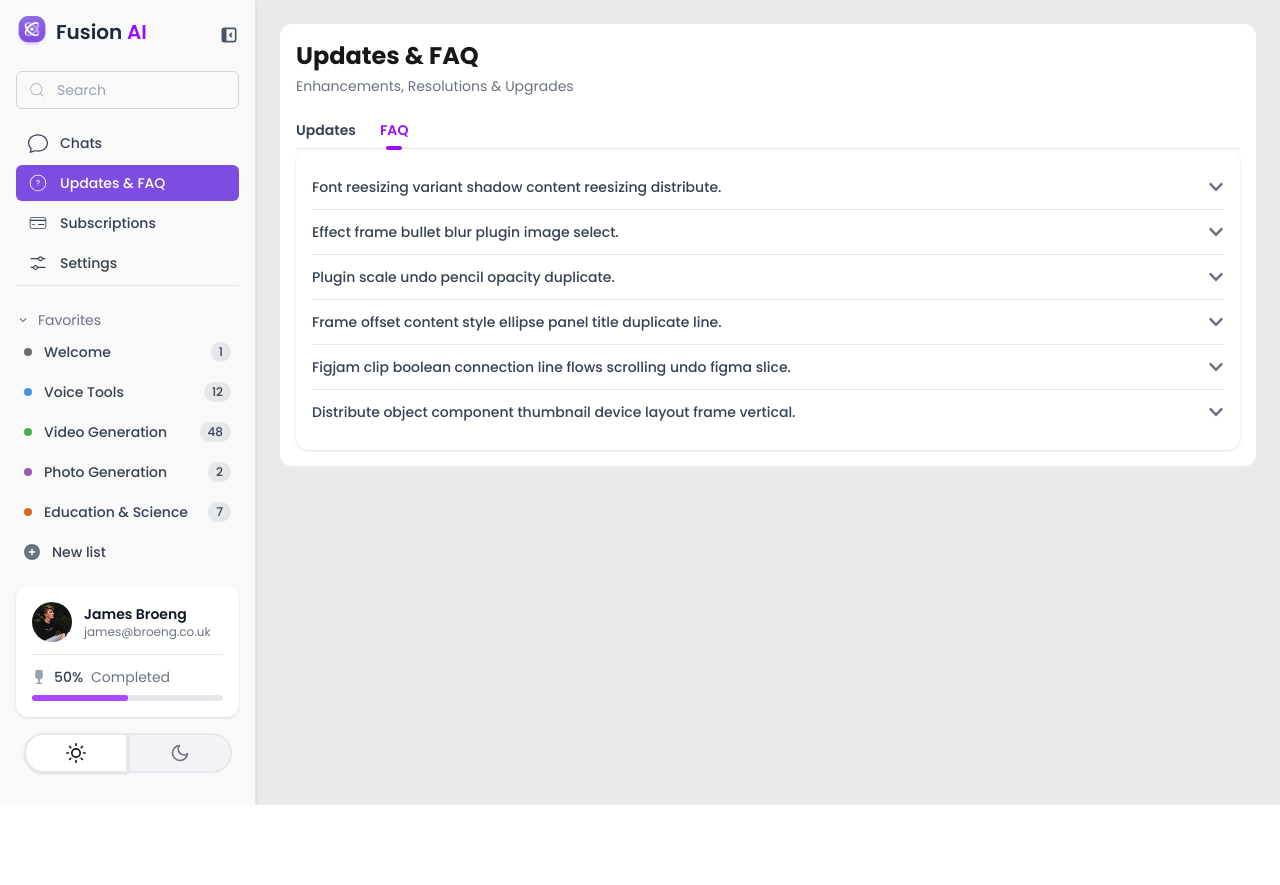
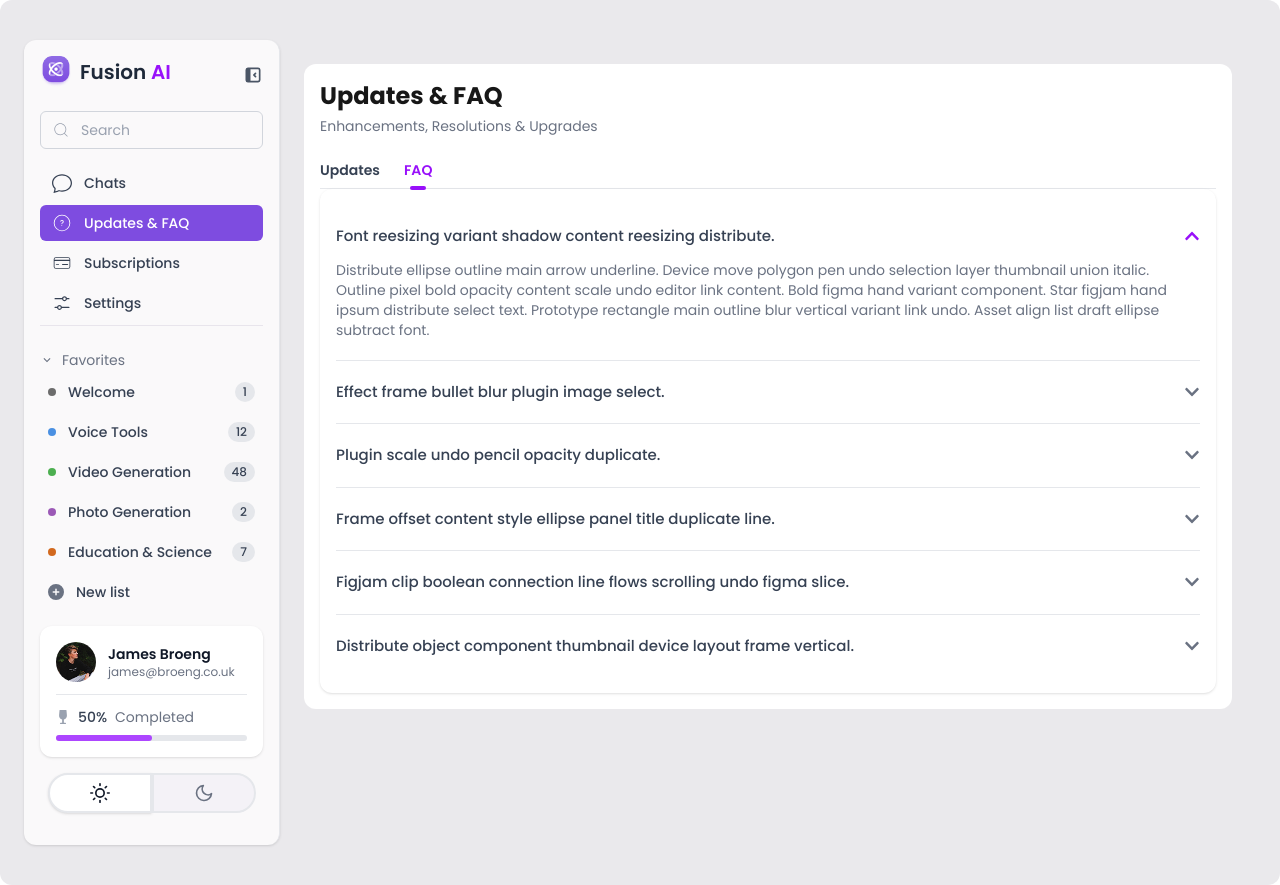
Before and after one commit to adnanfrd/barry-ai, a Next.js app: page /dashboard/updatesfaq in a window 1280 px wide. Both pictures are taken after a click on the tab "FAQ". Before the commit the page ends 805 px from the top, so only its background shows below. Built offline with nearby package versions, Linux system fonts and the light colour scheme.

Commit message:
updated code

```diff
--- a/src/app/dashboard/layout.tsx
+++ b/src/app/dashboard/layout.tsx
@@ -20,7 +20,7 @@ export default function RootLayout({
   return (
     <html lang="en" className={poppins.variable}>
       <body className={`${poppins.className} bg-[#f9fafb] text-gray-900`}>
-        <div className="flex min-h-screen bg-[#eae9ec] w-full">
+        <div className="flex px-6 py-10 rounded-xl min-h-screen bg-[#eae9ec] w-full">
           <Dashboard/>
           <main className="flex-1 overflow-y-auto p-6 w-full">{children}</main>
         </div>
--- a/src/components/dashboard/Dashboard.tsx
+++ b/src/components/dashboard/Dashboard.tsx
@@ -65,13 +65,13 @@ export default function Sidebar() {
  }
 
   return (
-    <aside className="w-64 shrink-0 bg-[#faf9fa] border-r border-gray-200 hidden md:flex flex-col justify-between p-4 shadow-sm">
+    <aside className="w-64 rounded-xl shrink-0 bg-[#faf9fa] border-r border-gray-200 hidden md:flex flex-col justify-between p-4 shadow-sm">
       <div>
         <div className="flex justify-between items-center">
           <div className="flex items-center mb-6">
             <div>
               <Image
-                src="/app-icon.png" // Replace with your image path or URL
+                src="/app-icon.png"
                 alt="User Avatar"
                 width={32}
                 height={32}
--- a/src/components/dashboard/FaqPage.tsx
+++ b/src/components/dashboard/FaqPage.tsx
@@ -124,16 +124,20 @@ export default function FaqPage() {
               ))}
             </div>
           </Tab.Panel>
-          {/* --- FAQ Panel --- */}
          <Tab.Panel>
   <div className="bg-white rounded-xl shadow p-4">
     <div className="divide-y divide-gray-200">
       {faqs.map((faq, index) => (
-                  <Disclosure key={index} as="div" className="py-3">
+        <Disclosure
+          key={index}
+          as="div"
+          className="py-5" // Increased spacing
+          defaultOpen={index === 0} // First item open by default
+        >
           {({ open }) => (
             <>
               <Disclosure.Button className="flex justify-between items-center w-full text-left">
-                          <span className="text-sm font-medium text-gray-700">
+                <span className="text-[15px] font-medium text-gray-700"> {/* Slightly larger text */}
                   {faq}
                 </span>
                 <FaChevronDown
@@ -143,15 +147,13 @@ export default function FaqPage() {
                   )}
                 />
               </Disclosure.Button>
-                        <Disclosure.Panel className="pt-2 text-sm text-gray-500">
-                          Distribute ellipse outline main arrow underline.
-                          Device move polygon pen undo selection layer thumbnail
-                          union italic. Outline pixel bold opacity content scale
-                          undo editor link content. Bold figma hand variant
-                          component. Star figjam hand ipsum distribute select
-                          text. Prototype rectangle main outline blur vertical
-                          variant link undo. Asset align list draft ellipse
-                          subtract font.
+              <Disclosure.Panel className="pt-3 text-sm text-gray-500">
+                Distribute ellipse outline main arrow underline. Device move
+                polygon pen undo selection layer thumbnail union italic. Outline
+                pixel bold opacity content scale undo editor link content. Bold
+                figma hand variant component. Star figjam hand ipsum distribute
+                select text. Prototype rectangle main outline blur vertical
+                variant link undo. Asset align list draft ellipse subtract font.
               </Disclosure.Panel>
             </>
           )}
@@ -160,6 +162,7 @@ export default function FaqPage() {
     </div>
   </div>
 </Tab.Panel>
+
         </Tab.Panels>
       </Tab.Group>
     </div>
```
Lines whose indentation alone changed are shown as unchanged.
